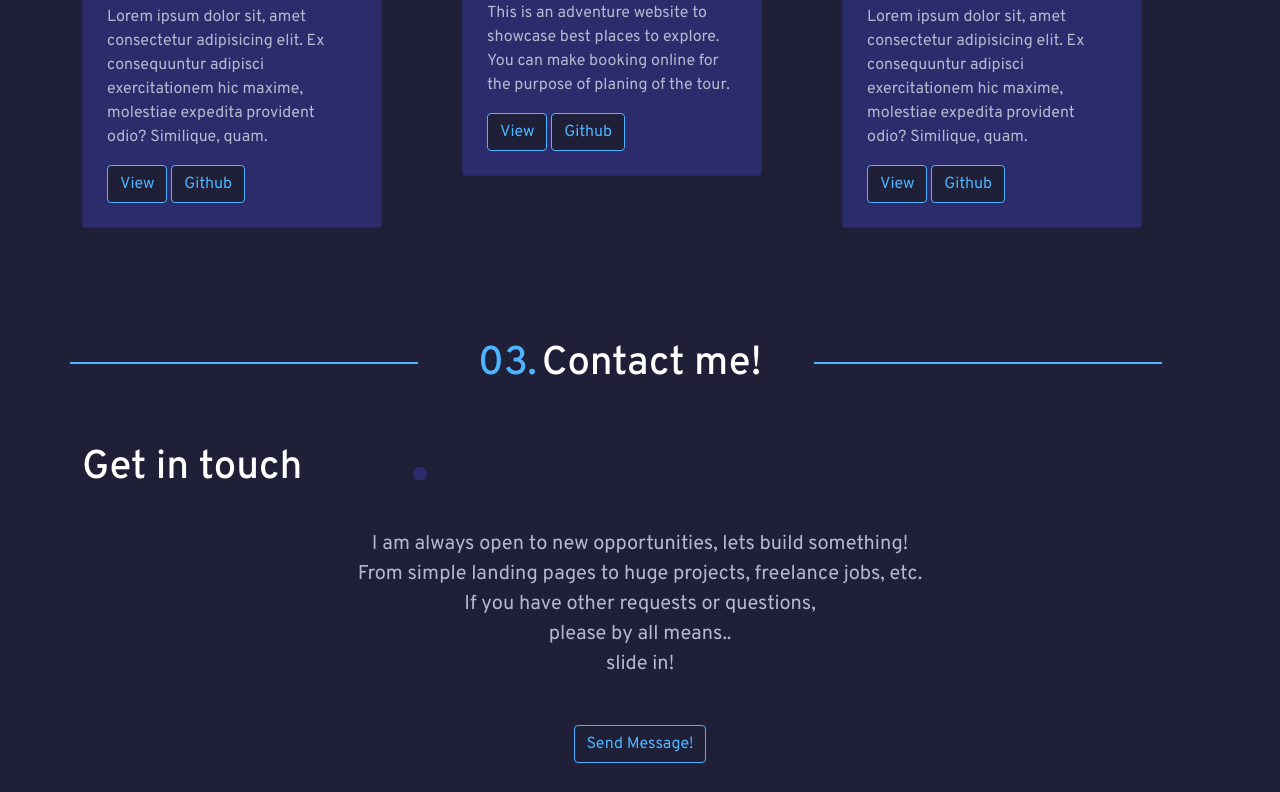
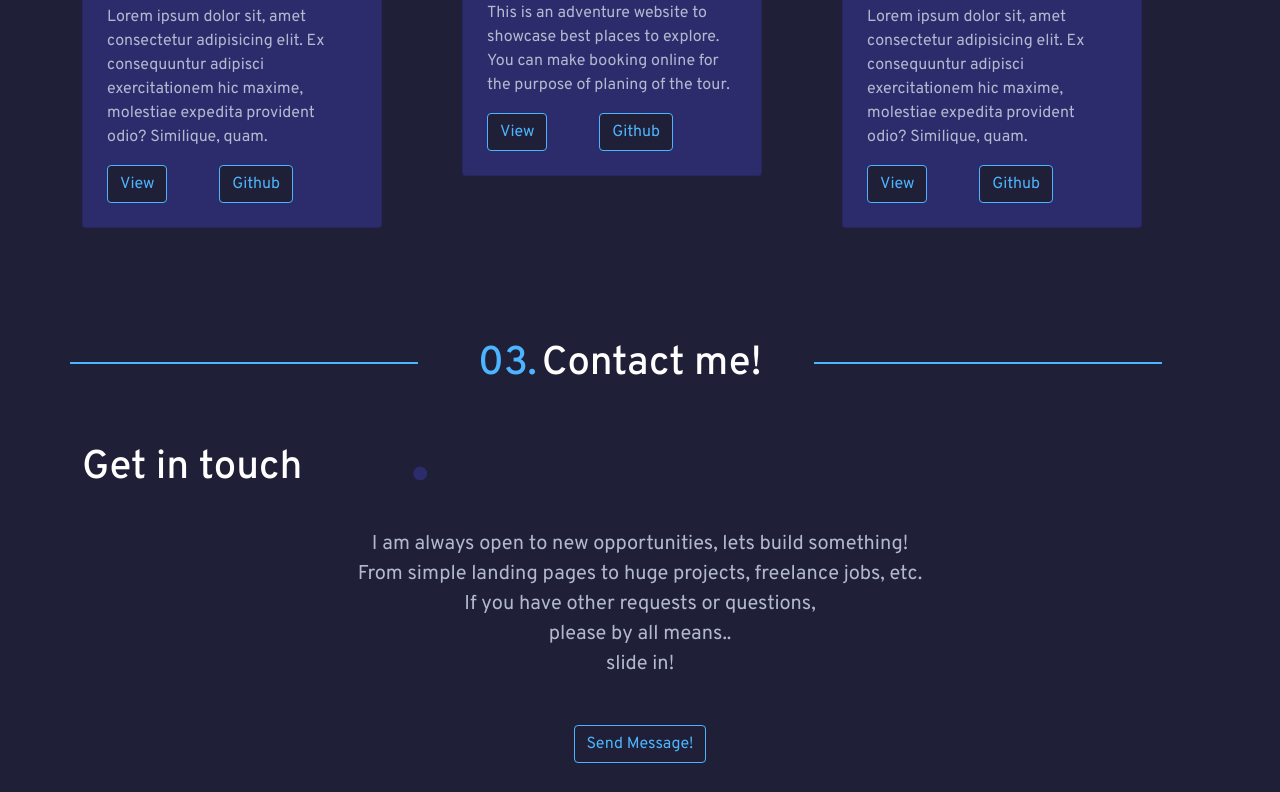
Before and after one commit to ngarikev/port_folio, a plain HTML site: page index.html in a window 1280 px wide. Shown: the part 1507-2299 px from the top of the page. Drawn offline with nearby package versions, Linux system fonts and the light colour scheme.

Commit message:
added spaces between project buttons

```diff
--- a/index.html
+++ b/index.html
@@ -163,7 +163,7 @@
                     <div class="card-body">
                         <h4 class="card-title">Onlinestudy website</h4>
                         <p class="card-text">Lorem ipsum dolor sit, amet consectetur adipisicing elit. Ex consequuntur adipisci exercitationem hic maxime, molestiae expedita provident odio? Similique, quam.</p>
-                        <a href="#" target="_blank"><button type="button" class="btn btn-outline-primary cta-2">View</button></a>
+                        <a href="#" target="_blank"><button type="button" class="btn btn-outline-primary cta-2 me-5">View</button></a>
                         <a href="https://github.com/ngarikev" target="_blank"><button type="button" class="btn btn-outline-primary cta-2">Github</button></a>
                     </div>
                 </div>
@@ -174,7 +174,7 @@
                     <div class="card-body">
                         <h4 class="card-title">Adventure site</h4>
                         <p class="card-text">This is an adventure website to showcase best places to explore. You can make booking online for the purpose of planing of the tour.</p>
-                        <a href="https://heroic-adventure.netlify.app/" target="_blank"><button type="button" class="btn btn-outline-primary cta-2">View</button></a>
+                        <a href="https://heroic-adventure.netlify.app/" target="_blank"><button type="button" class="btn btn-outline-primary cta-2 me-5">View</button></a>
                         <a href="https://github.com/ngarikev" target="_blank"><button type="button" class="btn btn-outline-primary cta-2">Github</button></a>
                     </div>
                 </div>
@@ -185,7 +185,7 @@
                     <div class="card-body">
                         <h4 class="card-title">Onlinestudy website</h4>
                         <p class="card-text">Lorem ipsum dolor sit, amet consectetur adipisicing elit. Ex consequuntur adipisci exercitationem hic maxime, molestiae expedita provident odio? Similique, quam.</p>
-                        <a href="#" target="_blank"><button type="button" class="btn btn-outline-primary cta-2">View</button></a>
+                        <a href="#" target="_blank"><button type="button" class="btn btn-outline-primary cta-2 me-5">View</button></a>
                         <a href="https://github.com/ngarikev" target="_blank"><button type="button" class="btn btn-outline-primary cta-2">Github</button></a>
                     </div>
                 </div>
```
